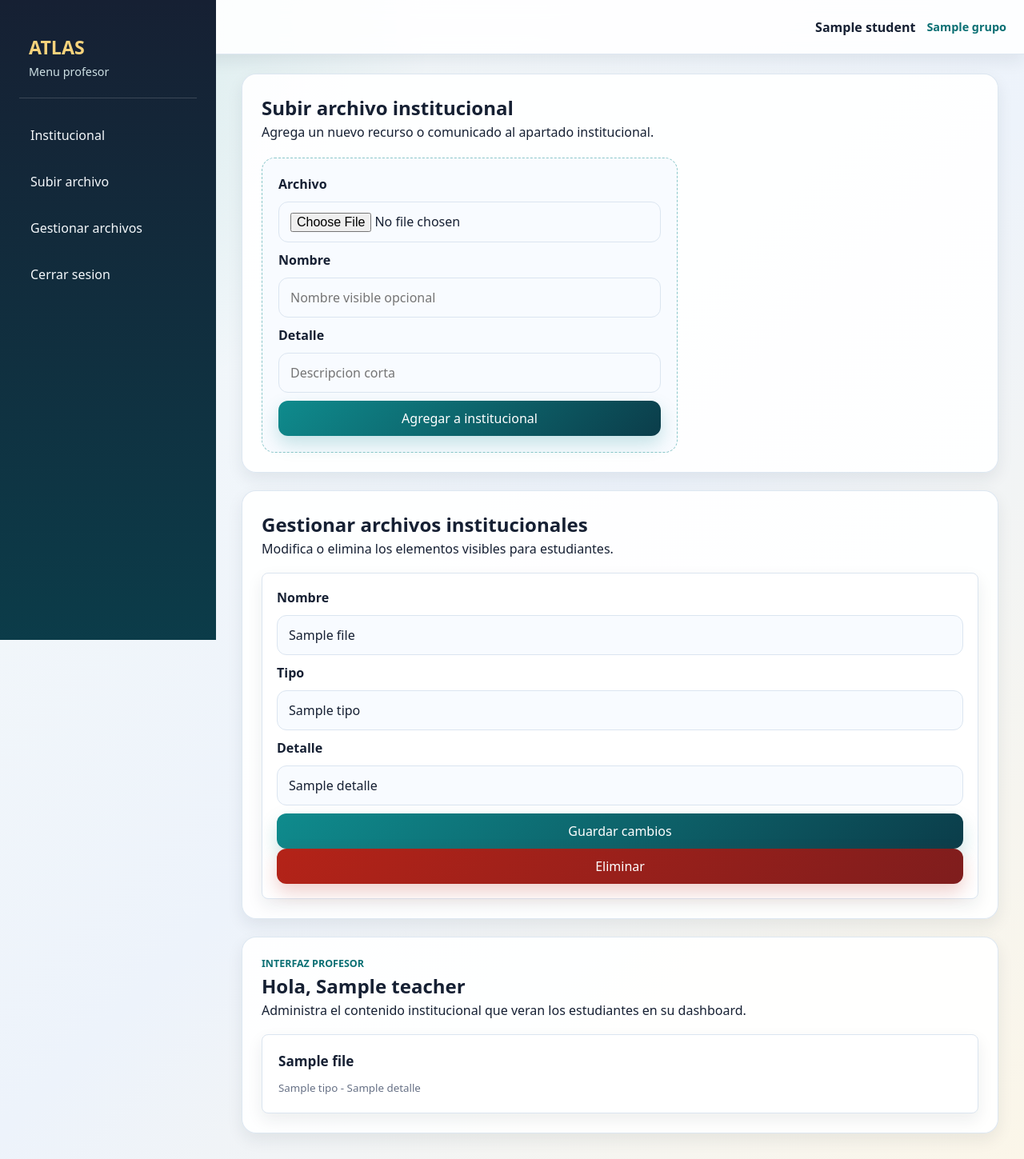
After one commit to DylanRamirezV/atlas, a FastAPI app: template templates/pages/teacher.html in a window 1280 px wide. The commit adds this page. Shown: the whole page at 80% size. Run offline with FastAPI, Linux system fonts and the light colour scheme; the template is opened without the code that fills it: most values are stand-ins (such as "Sample title", 1, 10 or a date in 2020).

Commit message:
interfaz-de-usuario

```diff
--- a/main.py
+++ b/main.py
@@ -25,6 +25,20 @@ UPLOADED_FILES = [
     {"nombre": "Proyecto final", "tipo": "Carpeta", "detalle": "Activo"},
 ]
 
+INSTITUTIONAL_FILES = [
+    {"id": 1, "nombre": "Calendario academico", "tipo": "Comunicado", "detalle": "Actualizado hoy"},
+    {"id": 2, "nombre": "Normas institucionales", "tipo": "PDF", "detalle": "Version vigente"},
+    {"id": 3, "nombre": "Bienestar estudiantil", "tipo": "Informacion", "detalle": "Servicios disponibles"},
+]
+
+TEACHER_ACCOUNTS = {
+    987654321: {
+        "nombre": "Profesor ATLAS",
+        "grupo": "Docente",
+        "contrasena": "profesor1",
+    }
+}
+
 
 @app.get("/", response_class=HTMLResponse)
 async def login_page(request: Request):
@@ -48,6 +62,10 @@ async def login(
             {"error": "El número de identificación debe contener solo números."},
             status_code=400,
         )
+
+    profesor = TEACHER_ACCOUNTS.get(identificacion_ingresada)
+    if profesor and profesor["contrasena"] == password:
+        return RedirectResponse(url=f"/profesor?teacher_id={identificacion_ingresada}", status_code=303)
 
     # Buscamos al estudiante en Neon utilizando el número de identificación
     usuario_encontrado = db.query(models.Usuario).filter(
@@ -99,6 +117,7 @@ async def home(request: Request, user_id: int = None, db: Session = Depends(get_
         {
             "student": student_data,
             "files": UPLOADED_FILES,
+            "institutional_files": INSTITUTIONAL_FILES,
             "upload_message": None,
         },
     )
@@ -140,6 +159,98 @@ async def upload_file(request: Request, user_id: int = None, archivo: UploadFile
         {
             "student": student_data,
             "files": UPLOADED_FILES,
+            "institutional_files": INSTITUTIONAL_FILES,
             "upload_message": f"{archivo.filename} se agrego correctamente.",
         },
     )
+
+
+@app.get("/profesor", response_class=HTMLResponse)
+async def teacher_dashboard(request: Request, teacher_id: int = None, message: str = None):
+    teacher_data = get_teacher_data(teacher_id)
+
+    return templates.TemplateResponse(
+        request,
+        "pages/teacher.html",
+        {
+            "student": teacher_data,
+            "teacher": teacher_data,
+            "institutional_files": INSTITUTIONAL_FILES,
+            "message": message,
+            "teacher_id": teacher_id,
+        },
+    )
+
+
+@app.post("/profesor/institucional/subir", response_class=HTMLResponse)
+async def teacher_upload_institutional(
+    teacher_id: int = Form(None),
+    archivo: UploadFile = File(...),
+    nombre: str = Form(None),
+    detalle: str = Form(...),
+):
+    suffix = archivo.filename.rsplit(".", 1)[-1].upper() if "." in archivo.filename else "Archivo"
+    INSTITUTIONAL_FILES.insert(
+        0,
+        {
+            "id": get_next_institutional_id(),
+            "nombre": nombre or archivo.filename,
+            "tipo": suffix,
+            "detalle": detalle,
+        },
+    )
+    return RedirectResponse(url=f"/profesor?teacher_id={teacher_id}&message=Archivo%20agregado", status_code=303)
+
+
+@app.post("/profesor/institucional/editar", response_class=HTMLResponse)
+async def teacher_edit_institutional(
+    teacher_id: int = Form(None),
+    file_id: int = Form(...),
+    nombre: str = Form(...),
+    tipo: str = Form(...),
+    detalle: str = Form(...),
+):
+    institutional_file = find_institutional_file(file_id)
+    if institutional_file:
+        institutional_file["nombre"] = nombre
+        institutional_file["tipo"] = tipo
+        institutional_file["detalle"] = detalle
+
+    return RedirectResponse(url=f"/profesor?teacher_id={teacher_id}&message=Archivo%20actualizado", status_code=303)
+
+
+@app.post("/profesor/institucional/eliminar", response_class=HTMLResponse)
+async def teacher_delete_institutional(
+    teacher_id: int = Form(None),
+    file_id: int = Form(...),
+):
+    global INSTITUTIONAL_FILES
+    INSTITUTIONAL_FILES = [file for file in INSTITUTIONAL_FILES if file["id"] != file_id]
+    return RedirectResponse(url=f"/profesor?teacher_id={teacher_id}&message=Archivo%20eliminado", status_code=303)
+
+
+def get_teacher_data(teacher_id):
+    teacher = TEACHER_ACCOUNTS.get(teacher_id)
+    if not teacher:
+        return {
+            "nombre": "Profesor invitado",
+            "grupo": "Docente",
+        }
+
+    return {
+        "nombre": teacher["nombre"],
+        "grupo": teacher["grupo"],
+    }
+
+
+def get_next_institutional_id():
+    if not INSTITUTIONAL_FILES:
+        return 1
+    return max(file["id"] for file in INSTITUTIONAL_FILES) + 1
+
+
+def find_institutional_file(file_id):
+    for institutional_file in INSTITUTIONAL_FILES:
+        if institutional_file["id"] == file_id:
+            return institutional_file
+    return None
--- a/static/styles.css
+++ b/static/styles.css
@@ -174,6 +174,9 @@ label {
 
 input[name="id"],
 input[name="password"],
+input[name="nombre"],
+input[name="tipo"],
+input[name="detalle"],
 input[type="file"] {
   width: 100%;
   border: 1px solid var(--border);
@@ -423,6 +426,42 @@ main {
   background: var(--surface-soft);
 }
 
+.teacher-layout {
+  display: grid;
+  gap: 22px;
+}
+
+.teacher-screen {
+  display: block;
+}
+
+.teacher-manage-list {
+  display: grid;
+  gap: 16px;
+  margin-top: 18px;
+}
+
+.teacher-manage-item {
+  background: var(--surface);
+  border: 1px solid var(--border);
+  border-radius: 8px;
+  padding: 18px;
+  box-shadow: var(--shadow-sm);
+}
+
+.teacher-manage-item form {
+  margin-top: 0;
+}
+
+.delete-form {
+  margin-top: 12px;
+}
+
+.danger-button {
+  background: linear-gradient(135deg, var(--danger), #7f1d1d);
+  box-shadow: 0 10px 22px rgba(180, 35, 24, 0.22);
+}
+
 @media (min-width: 901px) {
   body.sidebar-open .backdrop {
     opacity: 0;
@@ -485,4 +524,5 @@ main {
   .cards-grid {
     grid-template-columns: 1fr;
   }
+
 }
--- a/templates/pages/login.html
+++ b/templates/pages/login.html
@@ -35,6 +35,7 @@
         <li>Escribe el numero de identificacion dado por la plataforma.</li>
         <li>Ingresa tu contrasena academica.</li>
         <li>Para esta simulacion usa: 123456789 y ejemplo1.</li>
+        <li>Como profesor usa: 987654321 y profesor1.</li>
         <li>Presiona Entrar a ATLAS para abrir tu panel.</li>
       </ol>
     </details>
--- /dev/null
+++ b/templates/pages/teacher.html
@@ -0,0 +1,86 @@
+{% extends "base.html" %}
+
+{% block title %}Panel profesor | ATLAS{% endblock %}
+
+{% block body %}
+{% include "partials/topbar.html" %}
+{% include "partials/teacher_sidebar.html" %}
+
+<main class="teacher-layout">
+  <section id="subir-institucional" class="screen teacher-screen">
+    <h2>Subir archivo institucional</h2>
+    <p>Agrega un nuevo recurso o comunicado al apartado institucional.</p>
+
+    <form class="upload-panel" action="/profesor/institucional/subir" method="post" enctype="multipart/form-data">
+      <input type="hidden" name="teacher_id" value="{{ teacher_id or 0 }}" />
+
+      <label for="archivo-institucional">Archivo</label>
+      <input id="archivo-institucional" name="archivo" type="file" required />
+
+      <label for="nombre">Nombre</label>
+      <input id="nombre" name="nombre" type="text" placeholder="Nombre visible opcional" />
+
+      <label for="detalle">Detalle</label>
+      <input id="detalle" name="detalle" type="text" placeholder="Descripcion corta" required />
+
+      <button type="submit">Agregar a institucional</button>
+    </form>
+  </section>
+
+  <section id="gestionar-institucional" class="screen teacher-screen">
+    <h2>Gestionar archivos institucionales</h2>
+    <p>Modifica o elimina los elementos visibles para estudiantes.</p>
+
+    <div class="teacher-manage-list">
+      {% for file in institutional_files %}
+      <article class="teacher-manage-item">
+        <form action="/profesor/institucional/editar" method="post">
+          <input type="hidden" name="teacher_id" value="{{ teacher_id or 0 }}" />
+          <input type="hidden" name="file_id" value="{{ file.id }}" />
+
+          <label for="nombre-{{ file.id }}">Nombre</label>
+          <input id="nombre-{{ file.id }}" name="nombre" type="text" value="{{ file.nombre }}" required />
+
+          <label for="tipo-{{ file.id }}">Tipo</label>
+          <input id="tipo-{{ file.id }}" name="tipo" type="text" value="{{ file.tipo }}" required />
+
+          <label for="detalle-{{ file.id }}">Detalle</label>
+          <input id="detalle-{{ file.id }}" name="detalle" type="text" value="{{ file.detalle }}" required />
+
+          <button type="submit">Guardar cambios</button>
+        </form>
+
+        <form class="delete-form" action="/profesor/institucional/eliminar" method="post">
+          <input type="hidden" name="teacher_id" value="{{ teacher_id or 0 }}" />
+          <input type="hidden" name="file_id" value="{{ file.id }}" />
+          <button class="danger-button" type="submit">Eliminar</button>
+        </form>
+      </article>
+      {% endfor %}
+    </div>
+  </section>
+
+  <section id="institucional" class="screen teacher-screen">
+    <p class="eyebrow">Interfaz profesor</p>
+    <h1>Hola, {{ teacher.nombre }}</h1>
+    <p>Administra el contenido institucional que veran los estudiantes en su dashboard.</p>
+
+    {% if message %}
+    <p class="success">{{ message }}</p>
+    {% endif %}
+
+    <div class="cards-grid">
+      {% for file in institutional_files %}
+      <article class="card">
+        <h3>{{ file.nombre }}</h3>
+        <small>{{ file.tipo }} - {{ file.detalle }}</small>
+      </article>
+      {% endfor %}
+    </div>
+  </section>
+</main>
+{% endblock %}
+
+{% block scripts %}
+<script src="{{ url_for('static', path='sidebar.js') }}"></script>
+{% endblock %}
--- /dev/null
+++ b/templates/partials/teacher_sidebar.html
@@ -0,0 +1,15 @@
+<div class="backdrop" id="sidebar-backdrop" aria-hidden="true"></div>
+<aside id="sidebar" aria-hidden="true">
+  <div class="sidebar-title">
+    <strong>ATLAS</strong>
+    <span>Menu profesor</span>
+  </div>
+  <nav>
+    <ul>
+      <li><a href="#institucional">Institucional</a></li>
+      <li><a href="#subir-institucional">Subir archivo</a></li>
+      <li><a href="#gestionar-institucional">Gestionar archivos</a></li>
+      <li><a href="/">Cerrar sesion</a></li>
+    </ul>
+  </nav>
+</aside>
--- a/templates/partials/topbar.html
+++ b/templates/partials/topbar.html
@@ -8,7 +8,7 @@
       </button>
       <strong>ATLAS</strong>
     </div>
-    <div class="student-data" aria-label="Datos del estudiante">
+    <div class="student-data" aria-label="Datos del usuario">
       <span>{{ student.nombre }}</span>
       <strong>{{ student.grupo }}</strong>
     </div>
```
Also changed, not shown: templates/pages/dashboard.html (+4 -10 lines).
